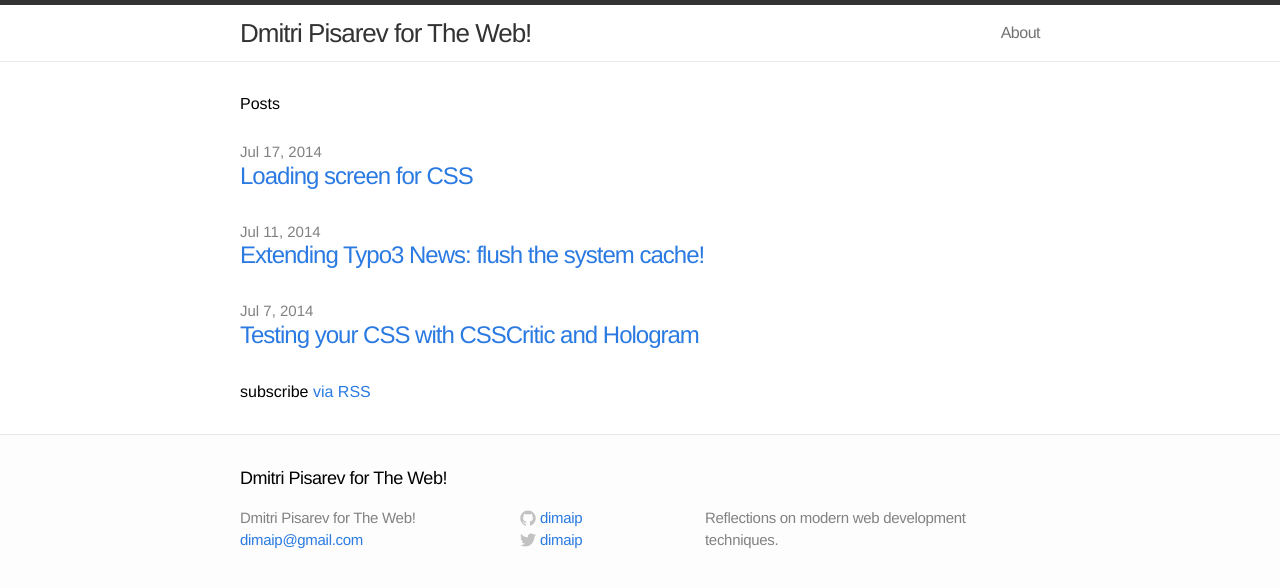
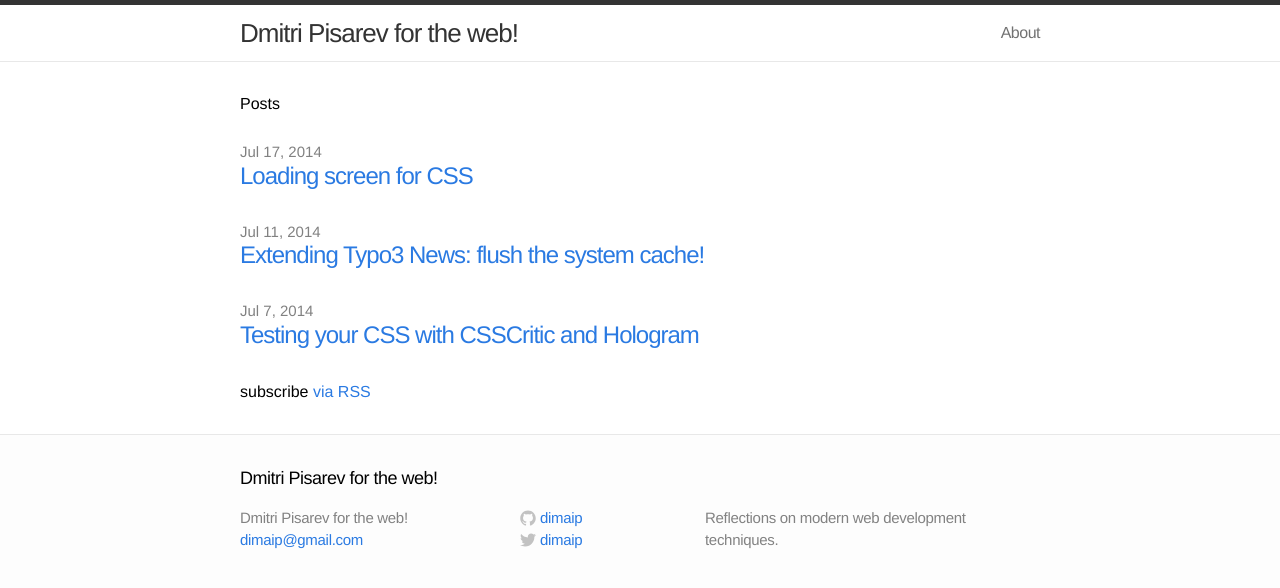
Before and after one commit to dimaip/dimaip.github.io, a Jekyll site: the page built from index.html, in a window 1280 px wide. Shown: the top 588 px of the page. Built offline with Jekyll 4.4.1, drawn with Linux system fonts in a browser that asks for light colours.

```diff
--- a/_config.yml
+++ b/_config.yml
@@ -1,5 +1,5 @@
 # Site settings
-title: "Dmitri Pisarev for The Web!"
+title: "Dmitri Pisarev for the web!"
 email: dimaip@gmail.com
 description: "Reflections on modern web development techniques."
 baseurl: ""
```
